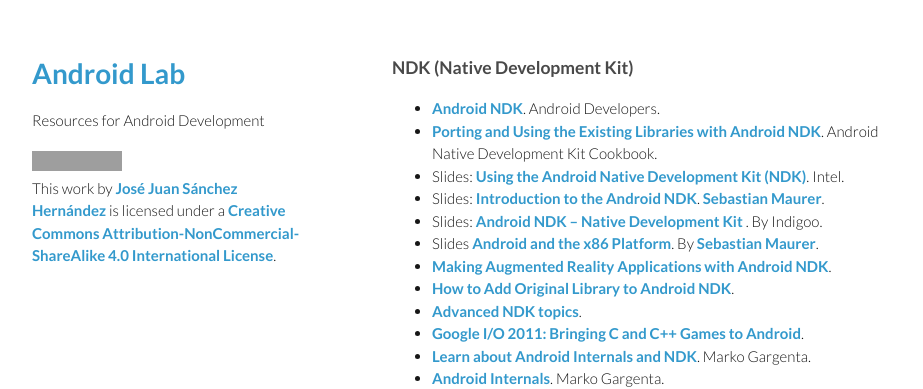
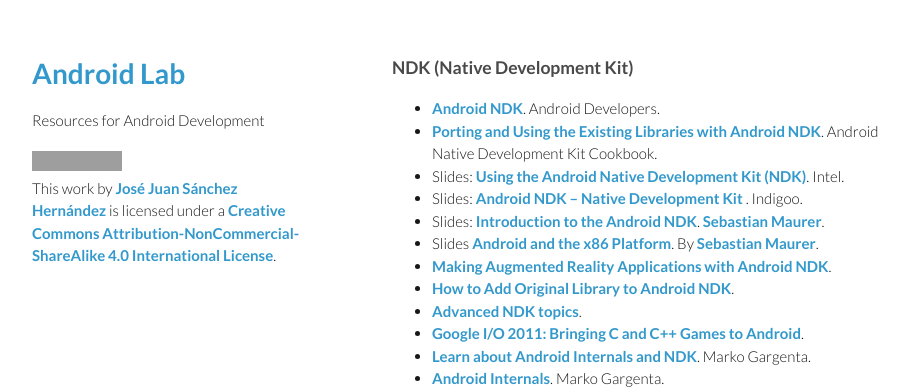
Before and after one commit to josejuansanchez/josejuansanchez.github.io, a Jekyll site: the page built from androidlab/ndk.md, in a window 1280 px wide. Shown: the top 389 px of the page, without its empty margins (178-1101 px from the left). Built offline with Jekyll 4.4.1, drawn with Linux system fonts in a browser that asks for light colours; grey boxes are pictures that could not be loaded.

Commit message:
Update ndk.md

```diff
--- a/androidlab/ndk.md
+++ b/androidlab/ndk.md
@@ -8,8 +8,8 @@
 * [Android NDK](http://developer.android.com/tools/sdk/ndk/index.html). Android Developers.
 * [Porting and Using the Existing Libraries with Android NDK](http://www.packtpub.com/sites/default/files/9781849691505_Chapter_08.pdf). Android Native Development Kit Cookbook.
 * Slides: [Using the Android Native Development Kit (NDK)](http://www.slideshare.net/ph0b/using-the-android-native-development-kit-ndk). Intel.
+* Slides: [Android NDK – Native Development Kit ](http://www.indigoo.com/dox/mobdev/01_Android/Android-NDK.pdf). Indigoo.
 * Slides: [Introduction to the Android NDK](http://www.slideshare.net/bemyapp/introduction-to-the-ndk-code-fest). [Sebastian Maurer](https://speakerdeck.com/mauimauer).
-* Slides: [Android NDK – Native Development Kit ](http://www.indigoo.com/dox/mobdev/01_Android/Android-NDK.pdf). By Indigoo.
 * Slides [Android and the x86 Platform](https://speakerdeck.com/mauimauer/android-and-the-x86-platform). By [Sebastian Maurer](https://speakerdeck.com/mauimauer).
 * [Making Augmented Reality Applications with Android NDK](http://www.slideshare.net/zilk/making-augmented-reality-applications-with-android-ndk-28065038).
 * [How to Add Original Library to Android NDK](http://www.slideshare.net/noritsuna/lecture03-2-web).
```
